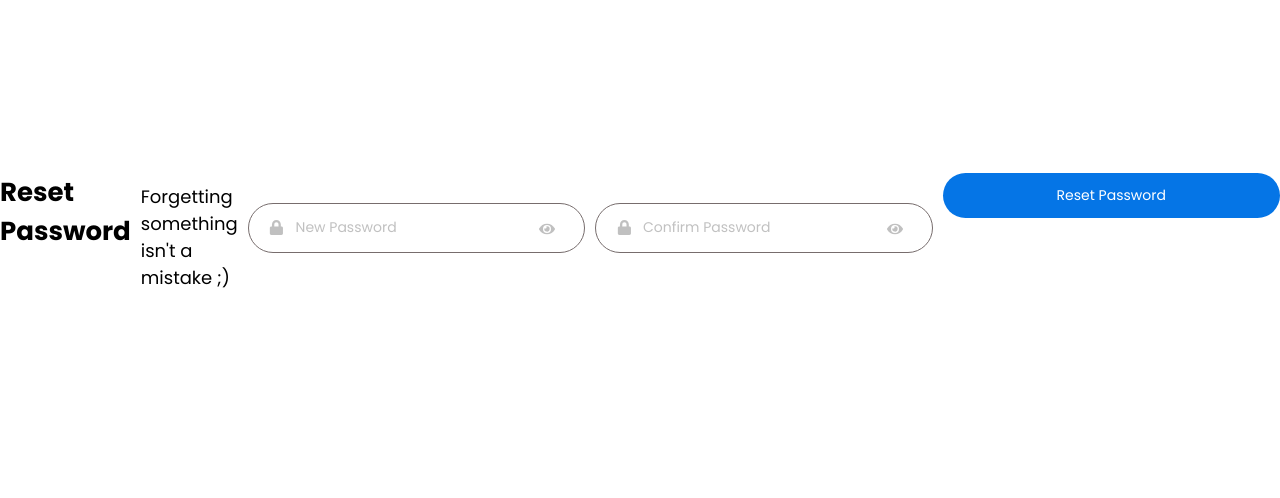
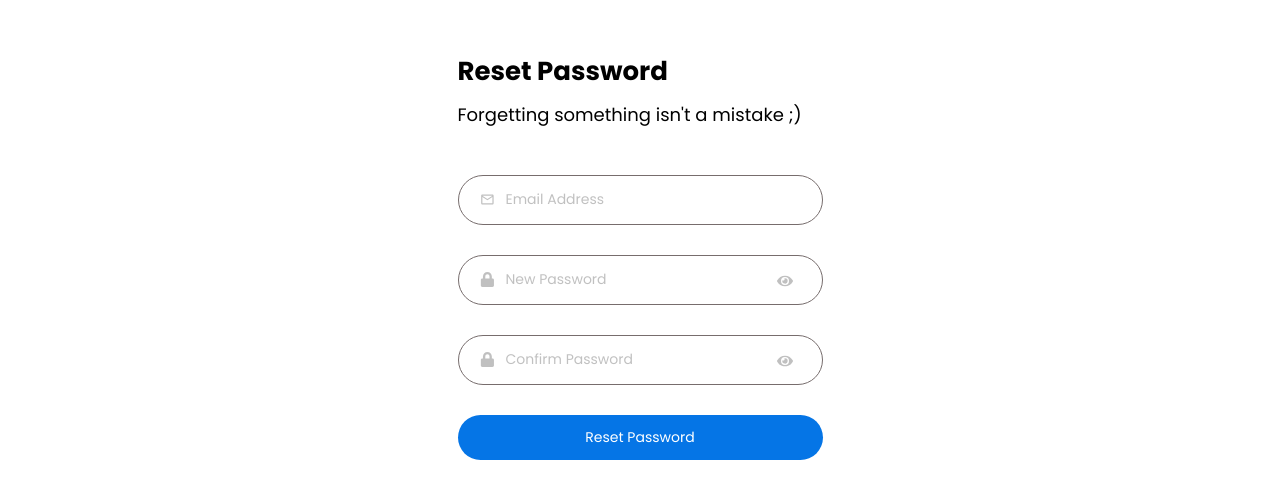
Before and after one commit to Diabl-o/chat_application_frontend, a React (Vite) app: page /Reset in a window 1280 px wide. Shown: the part 144-642 px from the top of the page. Built offline with nearby package versions, Linux system fonts and the light colour scheme.

Commit message:
email correction

```diff
--- a/src/Components/LoginForm/Reset.jsx
+++ b/src/Components/LoginForm/Reset.jsx
@@ -1,5 +1,6 @@
 import { useState } from "react";
 import "./LoginForm.css";
+import { MdOutlineEmail } from "react-icons/md";
 import { FaLock, FaEye, FaEyeSlash } from "react-icons/fa";
 
 const Reset = () => {
@@ -12,9 +13,14 @@ const Reset = () => {
 
     return (
       <div className="wrapper">
-        <form action="" className="otp-form">
+        <form action="">
           <h1>Reset Password</h1>
           <h3>Forgetting something isn't a mistake ;)</h3>
+
+          <div className="input-box">
+          <input type="email" placeholder="Email Address" required />
+          <MdOutlineEmail className="icon" />
+        </div>
 
           <div className="input-box">
             <input
```
